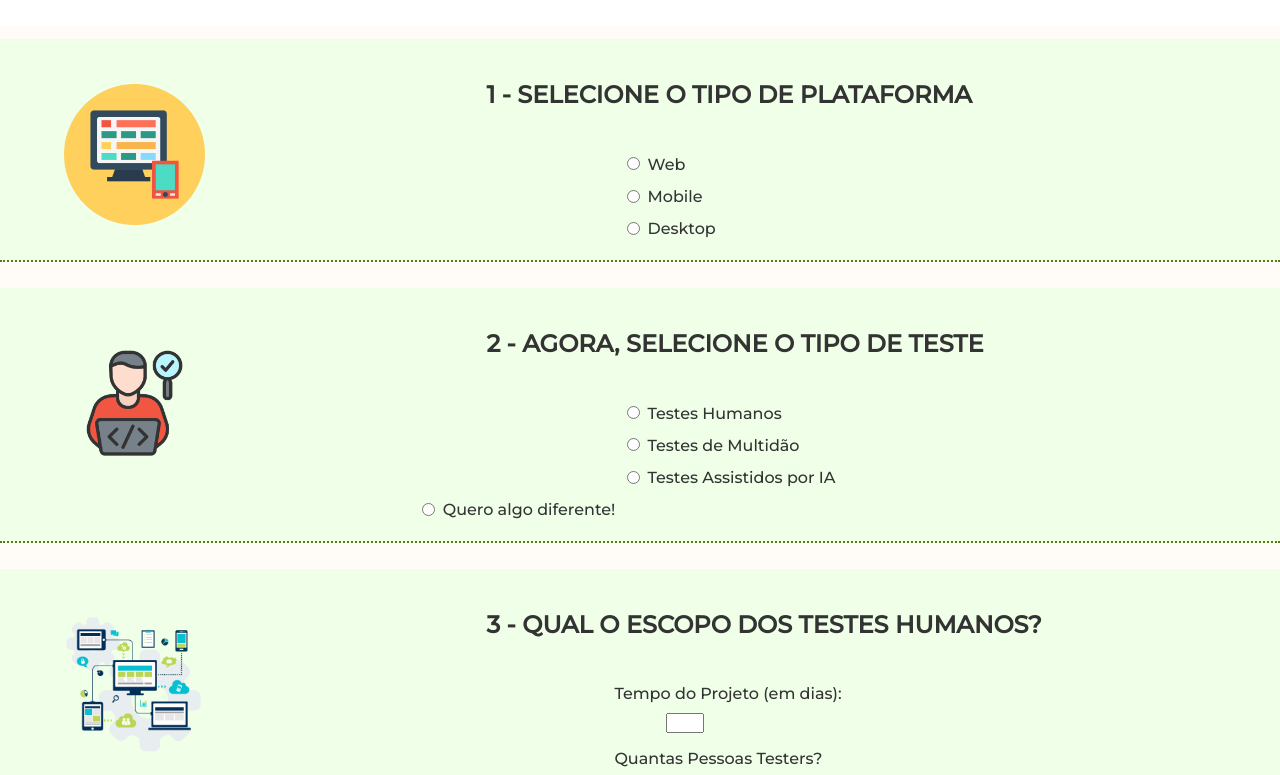
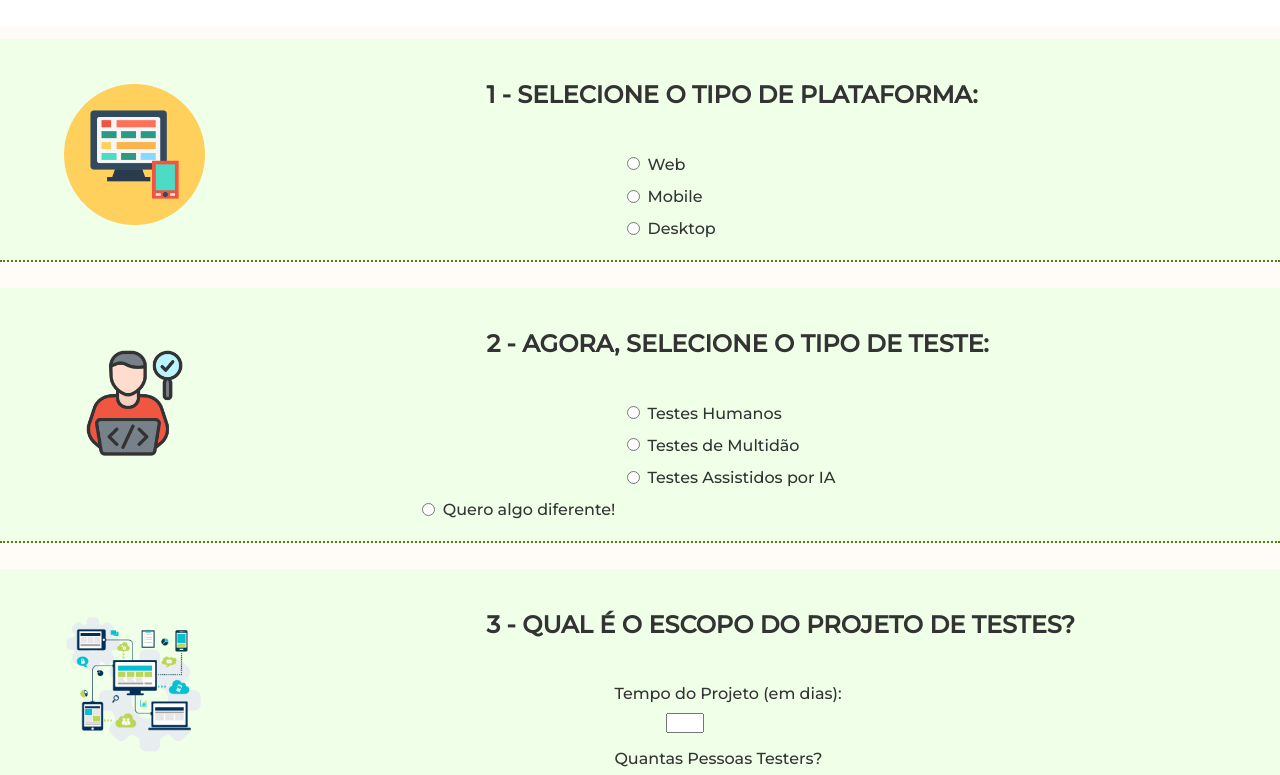
Before and after one commit to anacarolinacerqueira/RentATester, a website: page app/orcamento.html in a window 1280 px wide. Shown: the part 174-949 px from the top of the page. Drawn offline with Linux system fonts and the light colour scheme.

Commit message:
ajusta títulos na tela de orçamento

```diff
--- a/app/orcamento.html
+++ b/app/orcamento.html
@@ -18,7 +18,7 @@
     <main id="perguntas">
         <div class="selecionar-opcao" id="tipos-plataforma">
             <img src="assets/img/plataforma-img.png">
-            <p>1 - SELECIONE O TIPO DE PLATAFORMA</p>
+            <p>1 - SELECIONE O TIPO DE PLATAFORMA:</p>
             <input type="radio" id="web" name="tipo-sistema" value="web" onclick="validarSelecaoPlataforma()">
             <label for="web">Web</label><br>
 
@@ -33,7 +33,7 @@
 
         <div class="selecionar-opcao" id="tipos-teste">
             <img src="assets/img/tipoteste.png">
-            <p>2 - AGORA, SELECIONE O TIPO DE TESTE</p>
+            <p>2 - AGORA, SELECIONE O TIPO DE TESTE:</p>
             <input type="radio" id="humanos" name="tipo-teste" value="humanos" onclick="validarSelecaoTipoTeste()">
             <label for="humanos">Testes Humanos</label><br>
 
@@ -51,7 +51,7 @@
 
         <div class="selecionar-opcao" id="perguntasHumanos">
             <img src="assets/img/icon-testes.png">
-            <p>3 - QUAL O ESCOPO DOS TESTES HUMANOS?</p>
+            <p>3 - QUAL É O ESCOPO DO PROJETO DE TESTES?</p>
             <label for="tempo">Tempo do Projeto (em dias):</label>
             <input type="number" id="tempo-projeto" name="detalhes-humanos"><br>
 
```
